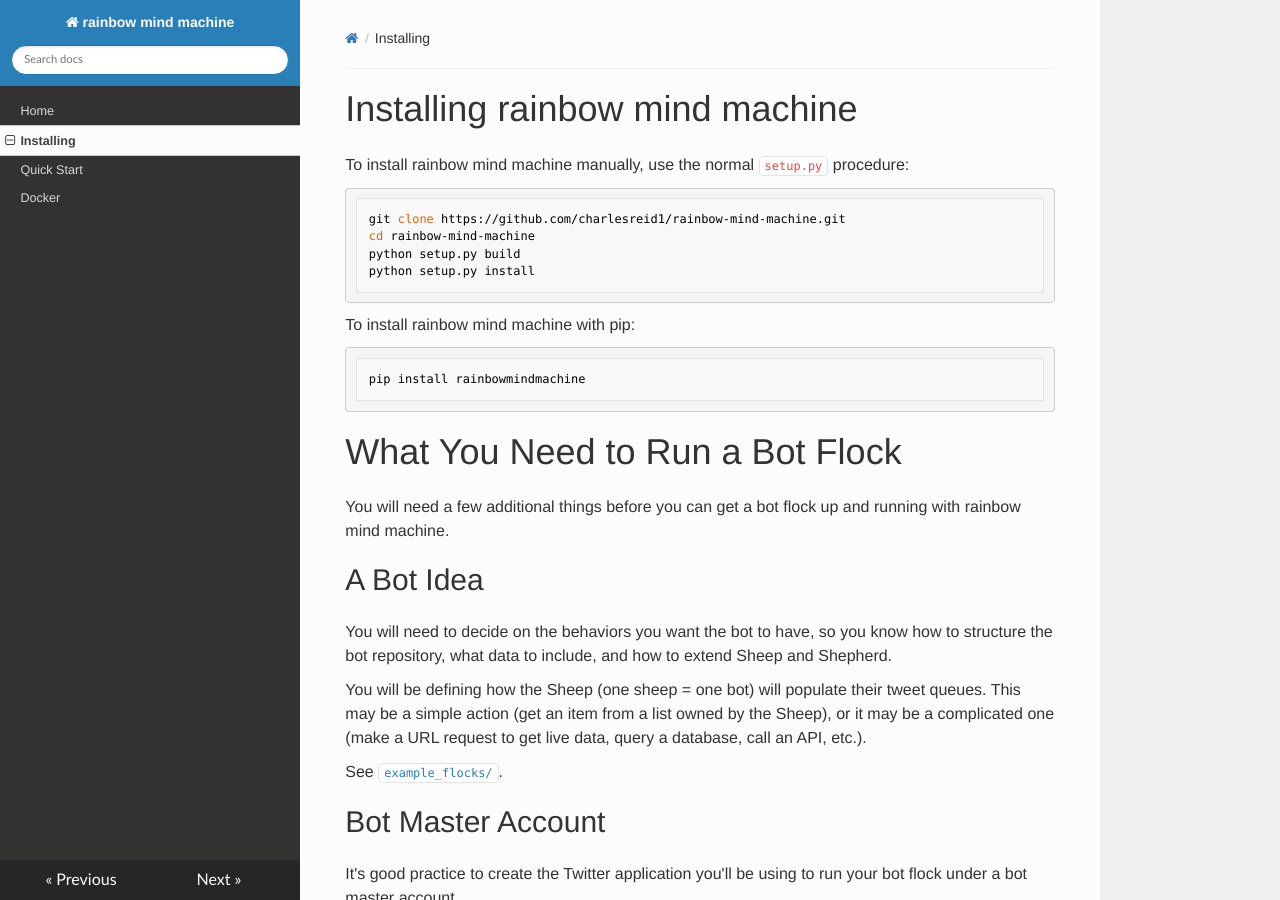
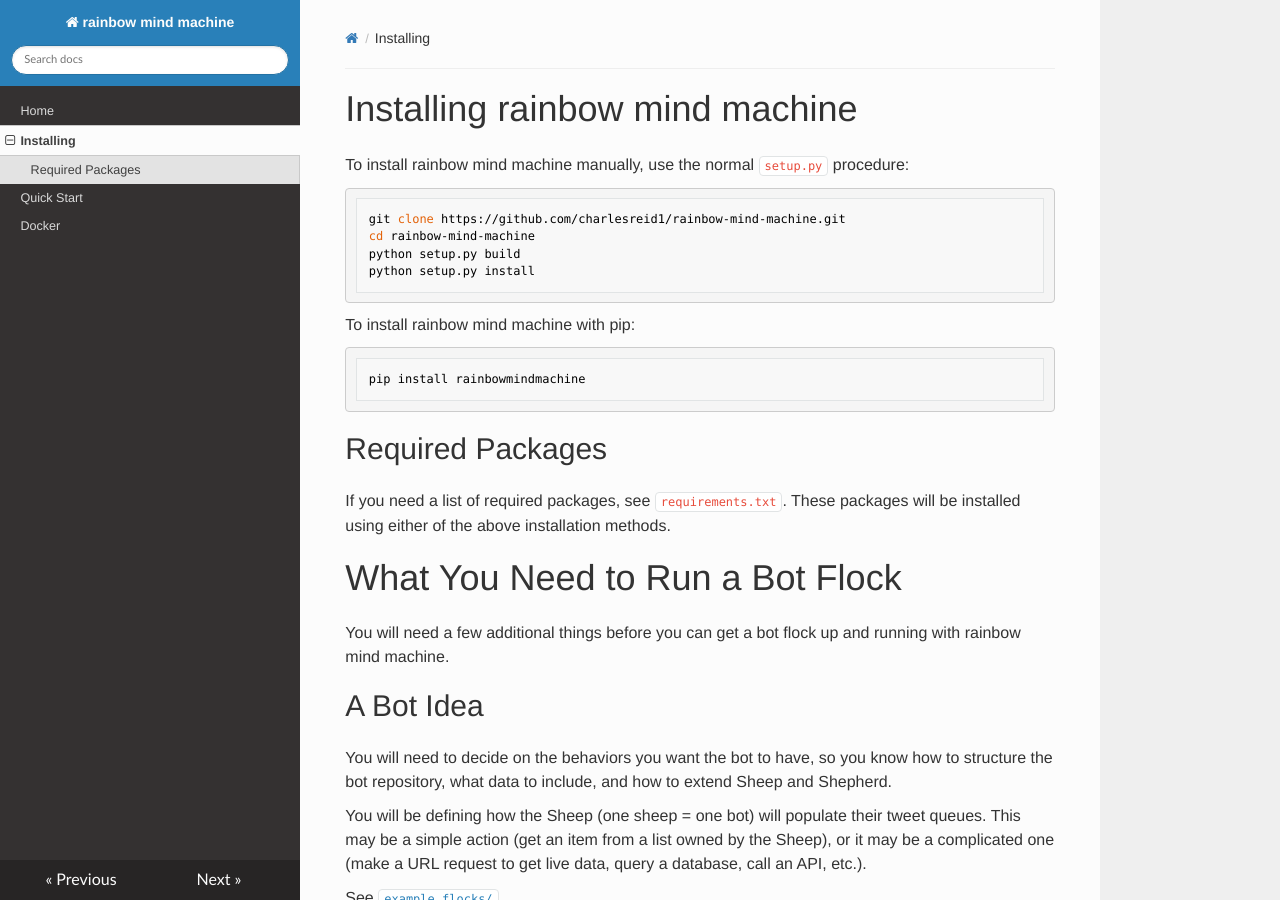
Before and after one commit to rainbow-mind-machine/rainbow-mind-machine, an MkDocs documentation site: the page built from docs/installing.md, in a window 1280 px wide and 900 px high. Built offline with MkDocs 1.6.1, drawn with Linux system fonts in a browser that asks for light colours; nearby versions of some CDN libraries; old or Windows-style settings are respelled for this version of MkDocs.

Commit message:
update installation docs to mention requirements.txt

````diff
--- a/docs/installing.md
+++ b/docs/installing.md
@@ -16,6 +16,11 @@
 pip install rainbowmindmachine
 ```
 
+## Required Packages
+
+If you need a list of required packages, see `requirements.txt`.
+These packages will be installed using either of the above
+installation methods.
 
 # What You Need to Run a Bot Flock
 
````
